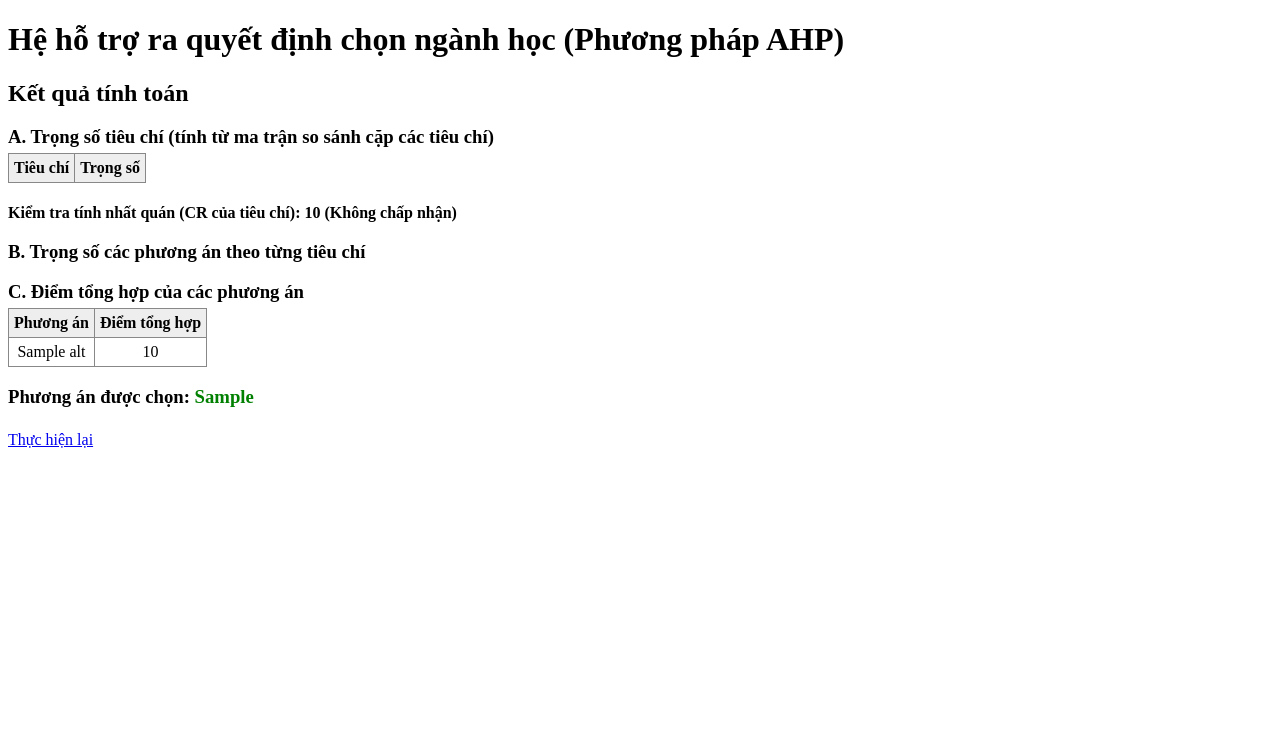
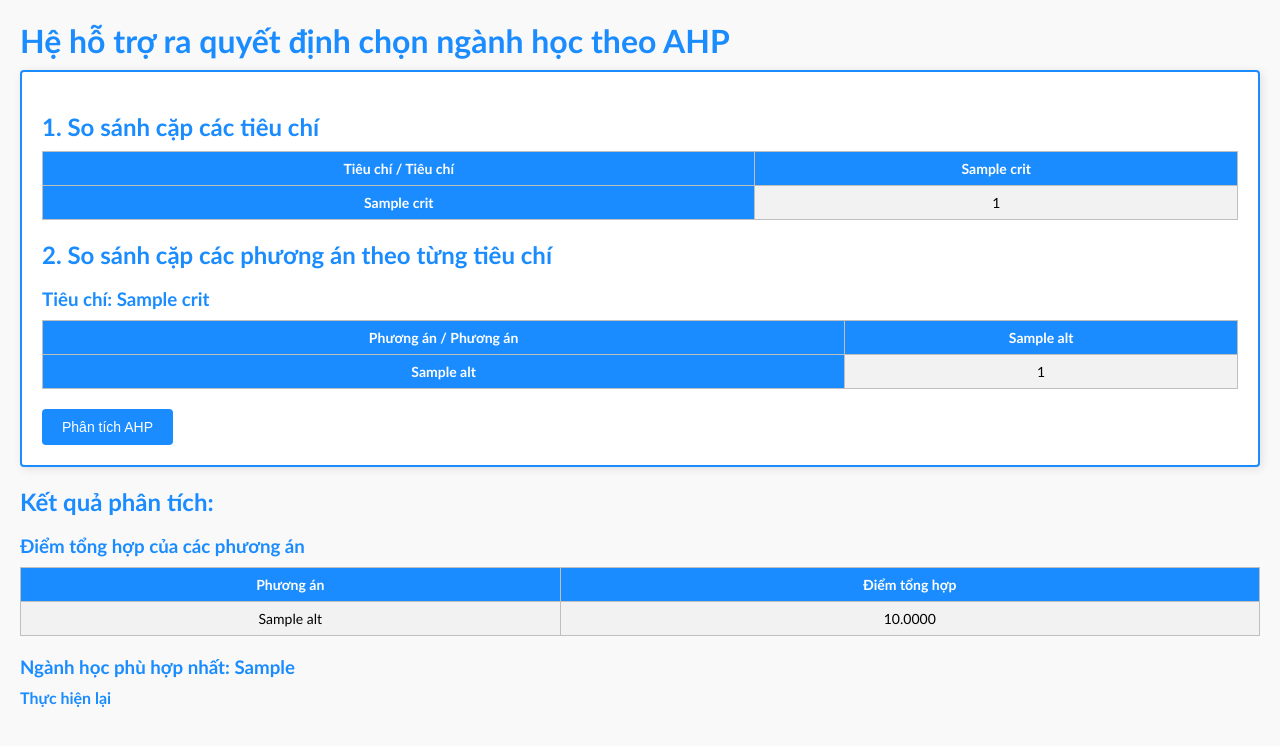
Before and after one commit to Tinosaboteur/HHTRQD, a Flask app: template templates/index.html in a window 1280 px wide. Shown: the top 746 px of the page. Run offline with Flask 3, Linux system fonts and the light colour scheme; the template is opened without the code that fills it: most values are stand-ins (such as "Sample title", 1, 10 or a date in 2020); lists and menus that the app fills with data are empty.

Commit message:
upload-new

```diff
--- a/app.py
+++ b/app.py
@@ -1,100 +1,120 @@
-from flask import Flask, request, render_template
+from flask import Flask, request, render_template, redirect, url_for
 import numpy as np
-import os
+import pymysql
+from datetime import datetime
 
 app = Flask(__name__)
 
-# Danh sách tiêu chí và phương án
-criteria = [
-    "Tỷ lệ sinh viên có việc làm sau tốt nghiệp",
-    "Chi phí học tập",
-    "Mức lương khởi điểm",
-    "Nhu cầu thị trường",
-    "Sở thích cá nhân",
-    "Năng lực bản thân"
-]
+def get_connection():
+    return pymysql.connect(
+        host="localhost",
+        user="root",
+        password="01020304",
+        database="ahp_danhnganh",
+        charset="utf8mb4",
+        cursorclass=pymysql.cursors.Cursor
+    )
 
-alternatives = [
-    "Ngành Khoa học máy tính (Tăng cường TA)",
-    "Ngành Công nghệ kỹ thuật hóa học (Tăng cường TA)",
-    "Ngành Công nghệ sinh học (Tăng cường TA)",
-    "Ngành Vật lý học (Tăng cường TA)"
-]
+# ---------- Lấy tiêu chí và phương án ----------
+def get_criteria_and_alternatives():
+    conn = get_connection()
+    cursor = conn.cursor()
+    cursor.execute("SELECT id, ten_tieu_chi FROM tieu_chi")
+    criteria = cursor.fetchall()
+    cursor.execute("SELECT id, ten_phuong_an FROM phuong_an")
+    alternatives = cursor.fetchall()
+    conn.close()
+    return criteria, alternatives
 
+# ---------- Lấy ma trận từ form ----------
 def compute_pairwise_matrix(prefix, n, form):
-    """
-    Tạo ma trận so sánh cặp kích thước n x n từ dữ liệu nhập.
-    Dữ liệu được lấy từ các ô có tên: prefix_i_j với i < j.
-    """
-    A = np.ones((n, n))
+    matrix = np.ones((n, n))
     for i in range(n):
-        for j in range(n):
-            if i < j:
-                key = f"{prefix}_{i}_{j}"
-                try:
-                    val = float(form.get(key, 1))
-                except:
-                    val = 1
-                A[i, j] = val
-                A[j, i] = 1 / val if val != 0 else 0
-    return A
+        for j in range(i+1, n):
+            key = f"{prefix}_{i}_{j}"
+            val = float(form.get(key, 1))
+            matrix[i][j] = val
+            matrix[j][i] = 1 / val
+    return matrix
 
-def ahp_weighting(A):
-    """
-    Tính trọng số theo AHP: chuẩn hóa theo cột, lấy trung bình các hàng.
-    Đồng thời tính chỉ số nhất quán.
-    """
-    n = A.shape[0]
-    col_sum = A.sum(axis=0)
-    norm_matrix = A / col_sum[np.newaxis, :]
-    weights = norm_matrix.mean(axis=1)
+# ---------- Tính trọng số và CR ----------
+def ahp_weighting(matrix):
+    eigvals, eigvecs = np.linalg.eig(matrix)
+    max_index = np.argmax(np.real(eigvals))
+    max_eigval = np.real(eigvals[max_index])
+    weights = np.real(eigvecs[:, max_index])
+    weights = weights / np.sum(weights)
 
-    # Tính kiểm tra tính nhất quán
-    Aw = np.dot(A, weights)
-    consistency_vector = Aw / weights
-    lambda_max = consistency_vector.mean()
-    CI = (lambda_max - n) / (n - 1) if n > 1 else 0
-    RI_dict = {1: 0.0, 2: 0.0, 3: 0.58, 4: 0.90, 5: 1.12, 6: 1.24, 7: 1.32, 8: 1.41, 9: 1.45, 10: 1.49}
+    n = matrix.shape[0]
+    CI = (max_eigval - n) / (n - 1) if n > 1 else 0
+    RI_dict = {1: 0.00, 2: 0.00, 3: 0.58, 4: 0.90, 5: 1.12, 6: 1.24,
+               7: 1.32, 8: 1.41, 9: 1.45, 10: 1.49}
     RI = RI_dict.get(n, 1.49)
     CR = CI / RI if RI != 0 else 0
 
-    return weights, {"lambda_max": lambda_max, "CI": CI, "RI": RI, "cr": CR}
+    return weights, round(CR, 4)
 
+# ---------- Trang nhập ----------
 @app.route("/", methods=["GET", "POST"])
 def index():
+    criteria, alternatives = get_criteria_and_alternatives()
+    alt_names = [alt[1] for alt in alternatives]
+    alt_ids = [alt[0] for alt in alternatives]
+
     if request.method == "POST":
         n_crit = len(criteria)
         m_alt = len(alternatives)
 
-        # Phần I: Xử lý ma trận so sánh cặp tiêu chí
         crit_matrix = compute_pairwise_matrix("pc", n_crit, request.form)
         crit_weights, crit_consistency = ahp_weighting(crit_matrix)
         crit_weights = crit_weights.tolist()
 
-        # Phần II: Xử lý ma trận so sánh cặp các phương án cho mỗi tiêu chí
-        alt_weights_all = []      # Danh sách trọng số các phương án theo từng tiêu chí
-        alt_consistency_all = []  # Danh sách kiểm tra nhất quán cho từng tiêu chí
+        alt_weights_all = []
+        alt_consistency_all = []
         for i in range(n_crit):
             alt_matrix = compute_pairwise_matrix(f"alt_pc_{i}", m_alt, request.form)
             weights, consis = ahp_weighting(alt_matrix)
             alt_weights_all.append(weights.tolist())
             alt_consistency_all.append(consis)
 
-        # Tính điểm tổng hợp cho mỗi phương án:
-        global_scores = {alt: 0 for alt in alternatives}
+        global_scores = {alt_names[i]: 0 for i in range(m_alt)}
         for i in range(n_crit):
             for j in range(m_alt):
-                global_scores[alternatives[j]] += crit_weights[i] * alt_weights_all[i][j]
+                global_scores[alt_names[j]] += crit_weights[i] * alt_weights_all[i][j]
 
         best_alternative = max(global_scores, key=global_scores.get)
 
-        return render_template("index.html", criteria=criteria, alternatives=alternatives, results=True,
-                               crit_weights=crit_weights, crit_consistency=crit_consistency,
-                               alt_weights=alt_weights_all, alt_consistency=alt_consistency_all,
-                               global_scores=global_scores, best_alternative=best_alternative, enumerate=enumerate)
-    else:
-        return render_template("index.html", criteria=criteria, alternatives=alternatives, results=None, enumerate=enumerate)
+        # Ghi vào cơ sở dữ liệu
+        conn = get_connection()
+        cursor = conn.cursor()
+        for i in range(m_alt):
+            cursor.execute("""
+                INSERT INTO ket_qua (id_phuong_an, diem_tong_hop, la_tot_nhat, thoi_gian)
+                VALUES (%s, %s, %s, %s)
+            """, (alt_ids[i], global_scores[alt_names[i]], alt_names[i] == best_alternative, datetime.now()))
+        conn.commit()
+        conn.close()
 
-if __name__ == '__main__':
-    port = int(os.environ.get("PORT", 5000))
-    app.run(host="0.0.0.0", port=port, debug=False)
+        return redirect(url_for("ketqua"))
+
+    return render_template("index.html", criteria=criteria, alternatives=alt_names, enumerate=enumerate)
+
+# ---------- Trang kết quả ----------
+@app.route("/ketqua")
+def ketqua():
+    conn = get_connection()
+    cursor = conn.cursor()
+    cursor.execute("""
+        SELECT p.ten_phuong_an, k.diem_tong_hop, k.la_tot_nhat, k.thoi_gian
+        FROM ket_qua k
+        JOIN phuong_an p ON k.id_phuong_an = p.id
+        ORDER BY k.thoi_gian DESC
+        LIMIT 4
+    """)
+    ket_qua = cursor.fetchall()
+    conn.close()
+    return render_template("result.html", results=ket_qua)
+
+# ---------- Chạy app ----------
+if __name__ == "__main__":
+    app.run(debug=True)
--- a/templates/index.html
+++ b/templates/index.html
@@ -4,127 +4,164 @@
   <meta charset="utf-8">
   <title>Hệ hỗ trợ ra quyết định theo AHP</title>
   <style>
-    table, th, td { border: 1px solid #888; border-collapse: collapse; padding: 5px; text-align: center; }
-    th { background-color: #eee; }
-    input { width: 80px; }
-    h2, h3, h4 { margin-bottom: 5px; }
+    :root {
+      --main-color: #1a8cff;
+      --grid-border: #bfbfbf;
+      --header-bg: #1a8cff;
+      --header-text: #ffffff;
+      --bg-color: #f9f9f9;
+      --input-border: #bfbfbf;
+    }
+    body {
+      font-family: "Calibri", sans-serif;
+      margin: 20px;
+      background-color: var(--bg-color);
+    }
+    h1, h2, h3, h4 {
+      color: var(--main-color);
+      margin-bottom: 10px;
+    }
+    form {
+      background: #fff;
+      padding: 20px;
+      border: 2px solid var(--main-color);
+      box-shadow: 2px 2px 10px rgba(0,0,0,0.1);
+      border-radius: 4px;
+    }
+    label {
+      display: inline-block;
+      width: 300px;
+      margin-right: 10px;
+      font-weight: bold;
+    }
+    input[type="number"] {
+      width: 100px;
+      padding: 4px;
+      border: 1px solid var(--input-border);
+      border-radius: 2px;
+      text-align: center;
+    }
+    input[type="submit"] {
+      background-color: var(--main-color);
+      color: #fff;
+      border: none;
+      padding: 10px 20px;
+      cursor: pointer;
+      border-radius: 4px;
+      font-size: 14px;
+    }
+    input[type="submit"]:hover {
+      background-color: #006bb3;
+    }
+    /* Style dành cho các bảng ma trận giống như Excel */
+    table.excel-grid {
+      width: 100%;
+      border-collapse: collapse;
+      margin-bottom: 20px;
+      font-size: 14px;
+    }
+    table.excel-grid th, table.excel-grid td {
+      border: 1px solid var(--grid-border);
+      padding: 8px;
+      text-align: center;
+      background-color: #ffffff;
+    }
+    table.excel-grid th {
+      background-color: var(--header-bg);
+      color: var(--header-text);
+    }
+    tr:nth-child(even) td {
+      background-color: #f2f2f2;
+    }
+    /* Danh sách kết quả */
+    ul {
+      list-style: none;
+      padding: 0;
+    }
+    ul li {
+      background: #fff;
+      padding: 8px;
+      border: 1px solid var(--grid-border);
+      margin-bottom: 5px;
+      border-radius: 4px;
+    }
+    a {
+      color: var(--main-color);
+      text-decoration: none;
+      font-weight: bold;
+    }
+    a:hover {
+      text-decoration: underline;
+    }
   </style>
 </head>
 <body>
-  <h1>Hệ hỗ trợ ra quyết định chọn ngành học (Phương pháp AHP)</h1>
-  {% if not results %}
+  <h1>Hệ hỗ trợ ra quyết định chọn ngành học theo AHP</h1>
   <form method="post">
-    <!-- Phần I: Ma trận so sánh cặp các tiêu chí -->
-    <h2>I. Ma trận so sánh cặp các tiêu chí</h2>
-    <table>
+    <!-- So sánh cặp tiêu chí -->
+    <h2>1. So sánh cặp các tiêu chí</h2>
+    <table class="excel-grid">
       <tr>
-        <th>Tiêu chí</th>
-        {% for j, crit in enumerate(criteria) %}
+        <th>Tiêu chí / Tiêu chí</th>
+        {% for crit in criteria %}
           <th>{{ crit }}</th>
         {% endfor %}
       </tr>
-      {% for i, crit in enumerate(criteria) %}
+      {% for i in range(criteria|length) %}
         <tr>
-        <th>{{ crit }}</th>
+          <th>{{ criteria[i] }}</th>
           {% for j in range(criteria|length) %}
             {% if i == j %}
               <td>1</td>
-          {% elif i < j %}
-            <td><input type="number" step="any" name="pc_{{ i }}_{{ j }}" required></td>
+            {% elif  i < j %}
+              <td>
+                <input type="number" step="0.01" name="pc_{{i}}_{{j}}" required>
+              </td>
             {% else %}
-            <td>--</td>
+              <td>—</td>
             {% endif %}
           {% endfor %}
         </tr>
       {% endfor %}
     </table>
-    <br>
 
-    <!-- Phần II: Ma trận so sánh cặp các phương án cho từng tiêu chí -->
-    <h2>II. Ma trận so sánh cặp các phương án theo từng tiêu chí</h2>
-    {% for i, crit in enumerate(criteria) %}
-      <h3>Tiêu chí: {{ crit }}</h3>
-      <table>
+    <!-- So sánh cặp các phương án theo từng tiêu chí -->
+    <h2>2. So sánh cặp các phương án theo từng tiêu chí</h2>
+    {% for i in range(criteria|length) %}
+      <h3>Tiêu chí: {{ criteria[i] }}</h3>
+      <table class="excel-grid">
         <tr>
-          <th>Phương án</th>
-          {% for j, alt in enumerate(alternatives) %}
+          <th>Phương án / Phương án</th>
+          {% for alt in alternatives %}
             <th>{{ alt }}</th>
           {% endfor %}
         </tr>
-        {% for r, alt_r in enumerate(alternatives) %}
+        {% for j in range(alternatives|length) %}
           <tr>
-          <th>{{ alt_r }}</th>
-          {% for c in range(alternatives|length) %}
-            {% if r == c %}
+            <th>{{ alternatives[j] }}</th>
+            {% for k in range(alternatives|length) %}
+              {% if j == k %}
                 <td>1</td>
-            {% elif r < c %}
-              <td><input type="number" step="any" name="alt_pc_{{ i }}_{{ r }}_{{ c }}" required></td>
+              {% elif  j < k %}
+                <td>
+                  <input type="number" step="0.01" name="alt_pc_{{i}}_{{j}}_{{k}}" required>
+                </td>
               {% else %}
-              <td>--</td>
+                <td>—</td>
               {% endif %}
             {% endfor %}
           </tr>
         {% endfor %}
       </table>
-      <br>
-    {% endfor %}
-    <input type="submit" value="Tính toán">
-  </form>
-  {% else %}
-  <!-- Kết quả -->
-  <h2>Kết quả tính toán</h2>
-  <h3>A. Trọng số tiêu chí (tính từ ma trận so sánh cặp các tiêu chí)</h3>
-  <table>
-    <tr>
-      <th>Tiêu chí</th>
-      <th>Trọng số</th>
-    </tr>
-    {% for i, crit in enumerate(criteria) %}
-    <tr>
-      <td>{{ crit }}</td>
-      <td>{{ crit_weights[i] | round(4) }}</td>
-    </tr>
-    {% endfor %}
-  </table>
-  {% if crit_consistency %}
-  <h4>Kiểm tra tính nhất quán (CR của tiêu chí): {{ crit_consistency.cr | round(4) }}
-    {% if crit_consistency.cr < 0.1 %}
-      (Chấp nhận)
-    {% else %}
-      (Không chấp nhận)
-    {% endif %}
-  </h4>
-  {% endif %}
-
-  <h3>B. Trọng số các phương án theo từng tiêu chí</h3>
-  {% for i, crit in enumerate(criteria) %}
-    <h4>Tiêu chí: {{ crit }}</h4>
-    <table>
-      <tr>
-        <th>Phương án</th>
-        <th>Trọng số</th>
-      </tr>
-      {% for j, alt in enumerate(alternatives) %}
-      <tr>
-        <td>{{ alt }}</td>
-        <td>{{ alt_weights[i][j] | round(4) }}</td>
-      </tr>
-      {% endfor %}
-    </table>
-    {% if alt_consistency and alt_consistency[i] %}
-    <h5>CR (phương án) cho tiêu chí này: {{ alt_consistency[i].cr | round(4) }}
-      {% if alt_consistency[i].cr < 0.1 %}
-        (Chấp nhận)
-      {% else %}
-        (Không chấp nhận)
-      {% endif %}
-    </h5>
-    {% endif %}
-    <br>
     {% endfor %}
 
-  <h3>C. Điểm tổng hợp của các phương án</h3>
-  <table>
+    <input type="submit" value="Phân tích AHP">
+  </form>
+
+  {% if results %}
+    <h2>Kết quả phân tích:</h2>
+    <h3>Điểm tổng hợp của các phương án</h3>
+    <table class="excel-grid">
       <tr>
         <th>Phương án</th>
         <th>Điểm tổng hợp</th>
@@ -132,12 +169,11 @@
       {% for alt, score in global_scores.items() %}
       <tr>
         <td>{{ alt }}</td>
-      <td>{{ score | round(4) }}</td>
+        <td>{{ "%.4f"|format(score) }}</td>
       </tr>
       {% endfor %}
     </table>
-  <h3>Phương án được chọn: <span style="color:green;">{{ best_alternative }}</span></h3>
-  <br>
+    <h3>Ngành học phù hợp nhất: <strong>{{ best_alternative }}</strong></h3>
     <a href="/">Thực hiện lại</a>
   {% endif %}
 </body>
```
Also changed, not shown: templates/result.html (added, +86 -0 lines). Lines whose indentation alone changed are shown as unchanged.
